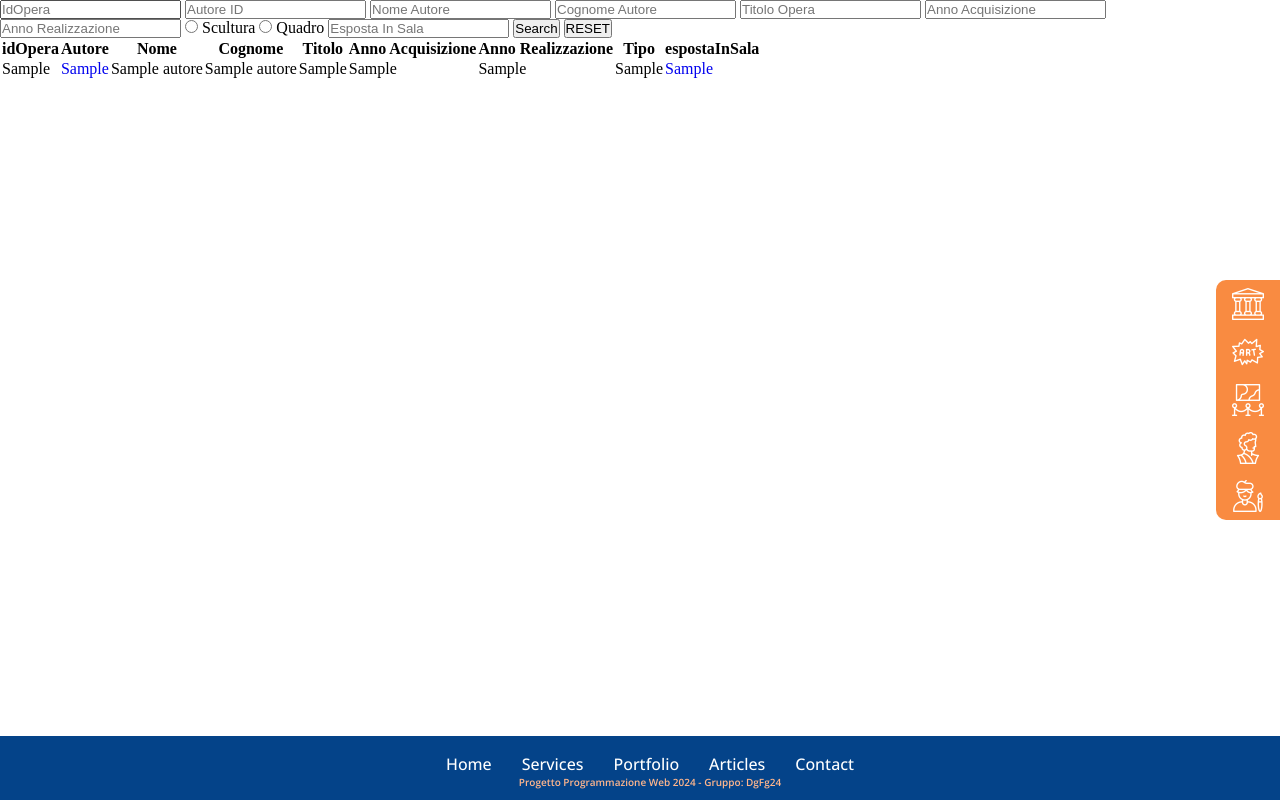
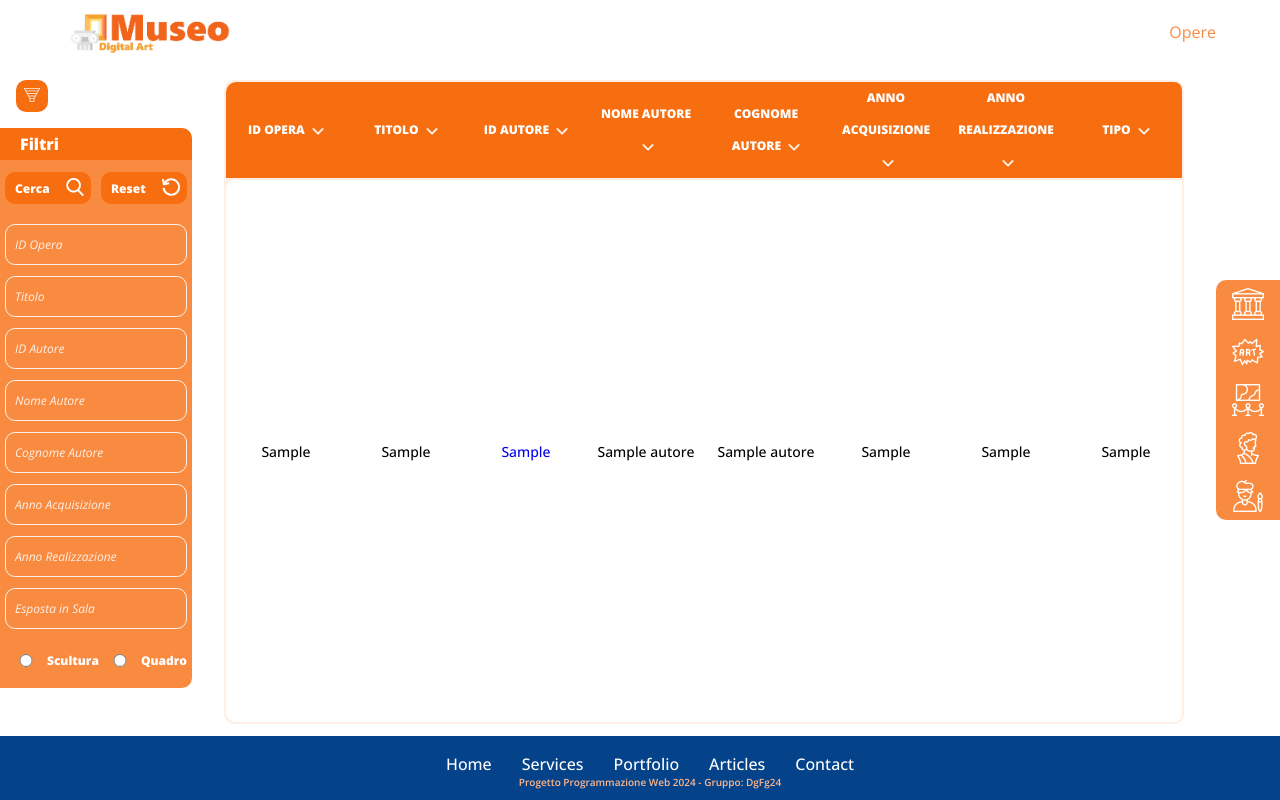
Before and after one commit to DanieleGotti/MUSEO_Digital_Art, a PHP site: page /opera.php in a window 1280 px wide. Run offline with PHP 8.4, Linux system fonts and the light colour scheme; tables that the repository leaves empty or names only in its code hold one stand-in row (values such as "Sample post").

Commit message:
UI Opera

```diff
--- a/code/css/cssPage.css
+++ b/code/css/cssPage.css
@@ -190,6 +190,25 @@ body {
 
 .filterScroll::-webkit-scrollbar-thumb:hover {
   background: #F98B41;
+}
+
+.radio {
+  padding: 10px;
+  width: 100%;
+  box-sizing: border-box;
+  outline: none;
+  border-radius: 10px;
+  border: 1px solid #FEF0E7;
+  background-color: #F98B41;
+  color: white;
+  position: relative;
+}
+
+.radioText {
+  color: white;
+  font-family: "Open sans";
+  font-weight: 800;
+  font-size: 12px;
 }
 
 .input {
--- a/code/index.php
+++ b/code/index.php
@@ -246,7 +246,7 @@
                     <img src="" alt="">
 
                     <td>Codice:<?php echo $codice; ?></td>
-                    <td>Autore:<a href="codicee.php?=<?php echo urlencode($codice); ?>"><?php echo $nome; ?>  <?php echo $cognome; ?></a></td>
+                    <td>Autore:<a href="autore.php?codice=<?php echo urlencode($codice); ?>"><?php echo $nome; ?>  <?php echo $cognome; ?></a></td>
                     <td>Nazione:<?php echo $nazione; ?></td>
                   </div>
                   <?php
--- a/code/opera.php
+++ b/code/opera.php
@@ -1,40 +1,90 @@
 <!DOCTYPE HTML>
 <html>
 <head>
-  <title>MUSEO START</title>
-  <link rel="stylesheet" href="./css/cssStyle.css">
+  <title>Opera</title>
+  <link rel="stylesheet" href="./css/cssPage.css">
+  <link rel="stylesheet" href="https://fonts.googleapis.com/css2?family=Open+Sans:ital,wght@0,300..800;1,300..800&display=swap">
   <script type="text/javascript" src="./js/jquery-2.0.0.js"></script>
-  <script type="text/javascript" src="./js/operas.js"></script>
+  <script type="text/javascript" src="./js/jsFiltersMove.js"></script>
 </head>
 
 <body>
-
   <?php
+  $page = 'Opere';
+  include 'header.php';
   include 'nav.html';
   include 'footer.html';
   ?>
 
-  <div id="filtri">
-    <form name="myform" method="POST">
-      <input id="opera" name="opera" type="text" placeholder="IdOpera"/>
-      <input id="autore" name="autore" type="text" placeholder="Autore ID"/>
-      <input id="nome" name="nome" type="text" placeholder="Nome Autore"/>
-      <input id="cognome" name="cognome" type="text" placeholder="Cognome Autore"/>
-      <input id="titolo" name="titolo" type="text" placeholder="Titolo Opera"/>
-      <input id="annoAcquisto" name="annoAcquisto" type="text" placeholder="Anno Acquisizione"/>
-      <input id="annoRealizzazione" name="annoRealizzazione" type="text" placeholder="Anno Realizzazione"/>
+  <button id="bottoneFiltri" class="filterButton" onclick="moveFilters()"  onmouseenter="animateIcon(this)" onmouseleave="animateIcon(this)">
+    <img src="../img/filtroStatica.png">
+  </button>
 
-      <input id="tipo_scultura" name="tipo" type="radio" value="scultura" />
-      <label for="tipo_scultura">Scultura</label>
-      <input id="tipo_quadro" name="tipo" type="radio" value="quadro" />
-      <label for="tipo_quadro">Quadro</label>
+  <div id="filtri" class="filters">
+    <form name="myform" class="form" method="POST">
+      <ul class="filterContainer">
+        <li class="filterHeader">
+          <span class="filterTitle">Filtri</span>
+        </li>
+        <li class="filterItem">
+          <button type="submit" class="button">
+            <span class="buttonText">Cerca</span>
+            <span class="buttonIcon">
+              <img src="../img/cerca.png">
+            </span>
+          </button>
+          <button type="submit" class="button">
+            <span class="buttonText">Reset</span>
+            <span class="buttonIcon">
+              <img src="../img/reset.png">
+            </span>
+          </button>
+        </li>
+        <div class="filterScroll">
+          <li class="filterItem">
+            <input id="opera" class="input" name="opera" type="text"/>
+            <label class="placeHolder">ID Opera</label>
+          </li>
+          <li class="filterItem">
+            <input id="titolo" class="input" name="titolo" type="text"/>
+            <label class="placeHolder">Titolo</label>
+          </li>
+          <li class="filterItem">
+            <input id="autore" class="input" name="autore" type="text"/>
+            <label class="placeHolder">ID Autore</label>
+          </li>
+          <li class="filterItem">
+            <input id="nome" class="input" name="nome" type="text"/>
+          <label class="placeHolder">Nome Autore</label>
+          </li>
+          <li class="filterItem">
+            <input id="cognome" class="input" name="cognome" type="text"/>
+            <label class="placeHolder">Cognome Autore</label>
+          </li>
+          <li class="filterItem">
+            <input id="annoAcquisto" class="input" name="annoAcquisto" type="text"/>
+            <label class="placeHolder">Anno Acquisizione<label>
+          </li>
+          <li class="filterItem">
+            <input id="annoRealizzazione" class="input" name="annoRealizzazione" type="text"/>
+            <label class="placeHolder">Anno Realizzazione</label>
+          </li>
+          <li class="filterItem">
+            <input id="espostaInSala" class="input" name="espostaInSala" type="text"/>
+            <label class="placeHolder">Esposta in Sala</label>
+          </li>
+          <li class="filterItem">
+            <input id="tipo_scultura" class="radio" name="tipo" type="radio" value="scultura"/>
+            <label for="tipo_scultura" class="radioText">Scultura</label>
+            <input id="tipo_quadro" class="radio" name="tipo" type="radio" value="quadro"/>
+            <label for="tipo_quadro" class="radioText">Quadro</label>
+          </li>
+        </div>
+      </ul>
+    </form>
+  </div>
 
-      <input id="espostaInSala" name="espostaInSala" type="text" placeholder="Esposta In Sala"/>
-      <input type="submit" value="Search"/>
-      <input type="submit" value="RESET"/>
-    </form>
-
-    <div id="result">
+  <div id="result" class="tableBody">
 <?php
   $opera = "";
   $autore = "";
@@ -56,7 +106,8 @@
     $annoRealizzazione  = $_POST["annoRealizzazione"];
     $tipo = $_POST["tipo"];
     $espostaInSala  = $_POST["espostaInSala"];
-      } else if (count($_GET) > 0) {
+  }
+  else if (count($_GET) > 0) {
     $opera = $_GET["opera"];
     $autore = $_GET["autore"];
     $nome = $_GET["nome"];
@@ -67,9 +118,8 @@
     $tipo = $_GET["tipo"];
     $espostaInSala  = $_GET["espostaInSala"];
   }
-
   include 'operaManager.php';
-      $error = false; // Inizializza la variabile $error a false
+  $error = false;
 
   require_once 'connDb.php';
   $query = getOperaQry($opera, $autore, $nome, $cognome, $titolo, $annoAcquisto, $annoRealizzazione, $tipo, $espostaInSala);
@@ -80,25 +130,62 @@
     echo "<p>DB Error on Query: " . $e->getMessage() . "</p>";
     $error = true;
   }
-
   if (!$error) {
 ?>
 
-        <table class="table">
-          <tr class="header">
-            <th>idOpera</th>
-            <th>Autore</th>
-            <th>Nome</th>
-            <th>Cognome</th>
-            <th>Titolo</th>
-            <th>Anno Acquisizione</th>
-            <th>Anno Realizzazione</th>
-            <th>Tipo</th>
-            <th>espostaInSala</th>
+    <table>
+      <thead>
+        <tr>
+          <th>ID OPERA
+            <button class="iconArrow">
+              <img src="./img/freccia.png">
+            </button>
+          </th>
+          <th>TITOLO
+            <button class="iconArrow">
+              <img src="./img/freccia.png">
+            </button>
+          </th>
+          <th>ID AUTORE
+            <button class="iconArrow">
+              <img src="./img/freccia.png">
+            </button>
+          </th>
+          <th>NOME AUTORE
+            <button class="iconArrow">
+              <img src="./img/freccia.png">
+            </button>
+          </th>
+          <th>COGNOME AUTORE
+            <button class="iconArrow">
+              <img src="./img/freccia.png">
+            </button>
+          </th>
+          <th>ANNO ACQUISIZIONE
+            <button class="iconArrow">
+              <img src="./img/freccia.png">
+            </button>
+          </th>
+          <th>ANNO REALIZZAZIONE
+            <button class="iconArrow">
+              <img src="./img/freccia.png">
+            </button>
+          </th>
+          <th>TIPO
+            <button class="iconArrow">
+              <img src="./img/freccia.png">
+            </button>
+          </th>
+          <th>ESPOSTA IN SALA
+            <button class="iconArrow">
+              <img src="./img/freccia.png">
+            </button>
+          </th>
         </tr>
+      </thead>
+      <tbody>
 <?php
   $i = 0;
-
   foreach ($result as $riga) {
     $i++;
     $classRiga = 'class="rowOdd"';
@@ -117,7 +204,7 @@
   ?>
           <tr <?php echo $classRiga; ?> >
             <td><?php echo $opera; ?></td>
-
+            <td><?php echo $titolo; ?></td>
             <td>
               <a href="autore.php?codice=<?php echo urlencode($autore); ?>&nome=<?php echo urlencode($nome); ?>&cognome=<?php echo urlencode($cognome); ?>">
                 <?php echo $autore; ?>
@@ -125,17 +212,19 @@
             </td>
             <td><?php echo $nome; ?></td>
             <td><?php echo $cognome; ?></td>
-              <td><?php echo $titolo; ?></td>
             <td><?php echo $annoAcquisto; ?></td>
             <td><?php echo $annoRealizzazione; ?></td>
             <td><?php echo $tipo; ?></td>
-              <td><a href="sala.php?numero=<?php echo urlencode($espostaInSala); ?>"><?php echo $espostaInSala; ?></a></td>
-
+            <td>
+              <a href="sala.php?numero=<?php echo urlencode($espostaInSala); ?>">
+                <?php echo $espostaInSala; ?>
+              </a>
+            </td>
           </tr>
 <?php } ?>
+        </tbody>
       </table>
 <?php } ?>
   </div>
-  </div>
 </body>
 </html>
--- a/code/tema.php
+++ b/code/tema.php
@@ -43,7 +43,6 @@
         <div class="filterScroll">
           <li class="filterItem">
             <input id="codice" class="input" name="codice" type="text"/>
-
             <label class="placeHolder">Codice</label>
           </li>
           <li class="filterItem">
```
Also changed, not shown: code/start.php (deleted, +0 -22 lines). Lines whose indentation alone changed are shown as unchanged.
